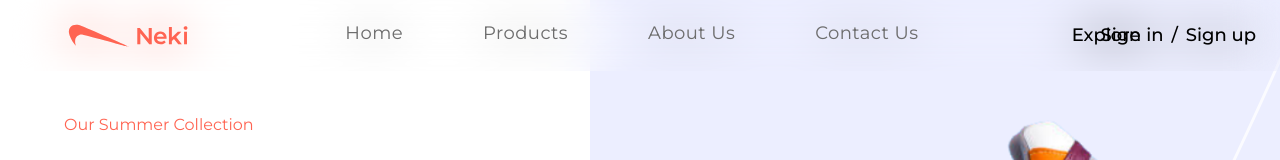
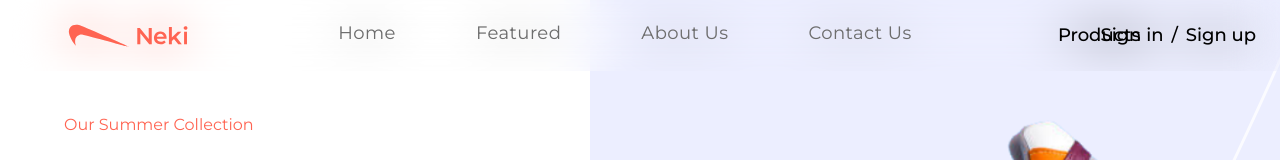
Before and after one commit to HuzPro/Neki-LandingPage, a React (Vite) app: page / in a window 1280 px wide. Shown: the top 160 px of the page. Built offline with nearby package versions, Linux system fonts and the light colour scheme; a web font is replaced by a local one.

Commit message:
feat: fixed misleading navbar names

```diff
--- a/src/components/Nav.jsx
+++ b/src/components/Nav.jsx
@@ -50,7 +50,7 @@ const Nav = () => {
         <div className='gap-2 text-lg leading-normal font-medium font-montserrat max-lg:hidden wide:mr-24 -mr-10 bg-transparent justify-center flex'>
                 <Link className='group' to='/products'>
             <span className="relative pb-1 text-black after:transition-transform after:duration-500 after:ease-out after:absolute after:bottom-0 after:left-0 after:block after:h-[2px] after:w-full after:origin-bottom-right after:scale-x-0 after:bg-coral-red after:content-[''] after:group-hover:origin-bottom-left after:group-hover:scale-x-100">
-              Explore
+              Products
             </span>
           </Link>
 
@@ -100,7 +100,7 @@ const Nav = () => {
             </li>
           ))}
           <li className='hover:bg-coral-red m-1 pl-2 pr-2 rounded-md cursor-pointer'>
-          <Link to="/products" onClick={handleCloseMenu}>Explore</Link>
+          <Link to="/products" onClick={handleCloseMenu}>Products</Link>
           </li>
             <li className='hover:bg-coral-red m-1 pl-2 pr-2 rounded-md cursor-pointer'>
               <Link to="/signin" onClick={handleCloseMenu}>Sign In</Link>
--- a/src/constants/index.js
+++ b/src/constants/index.js
@@ -3,7 +3,7 @@ import { bigShoe1, bigShoe2, bigShoe3, customer1, customer2, customer3, customer
 
 export const navLinks = [
     { href: "/#home", label: "Home" },
-    { href: "/#products", label: "Products" },
+    { href: "/#products", label: "Featured" },
     { href: "/#about-us", label: "About Us" },
     { href: "/#contact-us", label: "Contact Us" },
 ];
```
